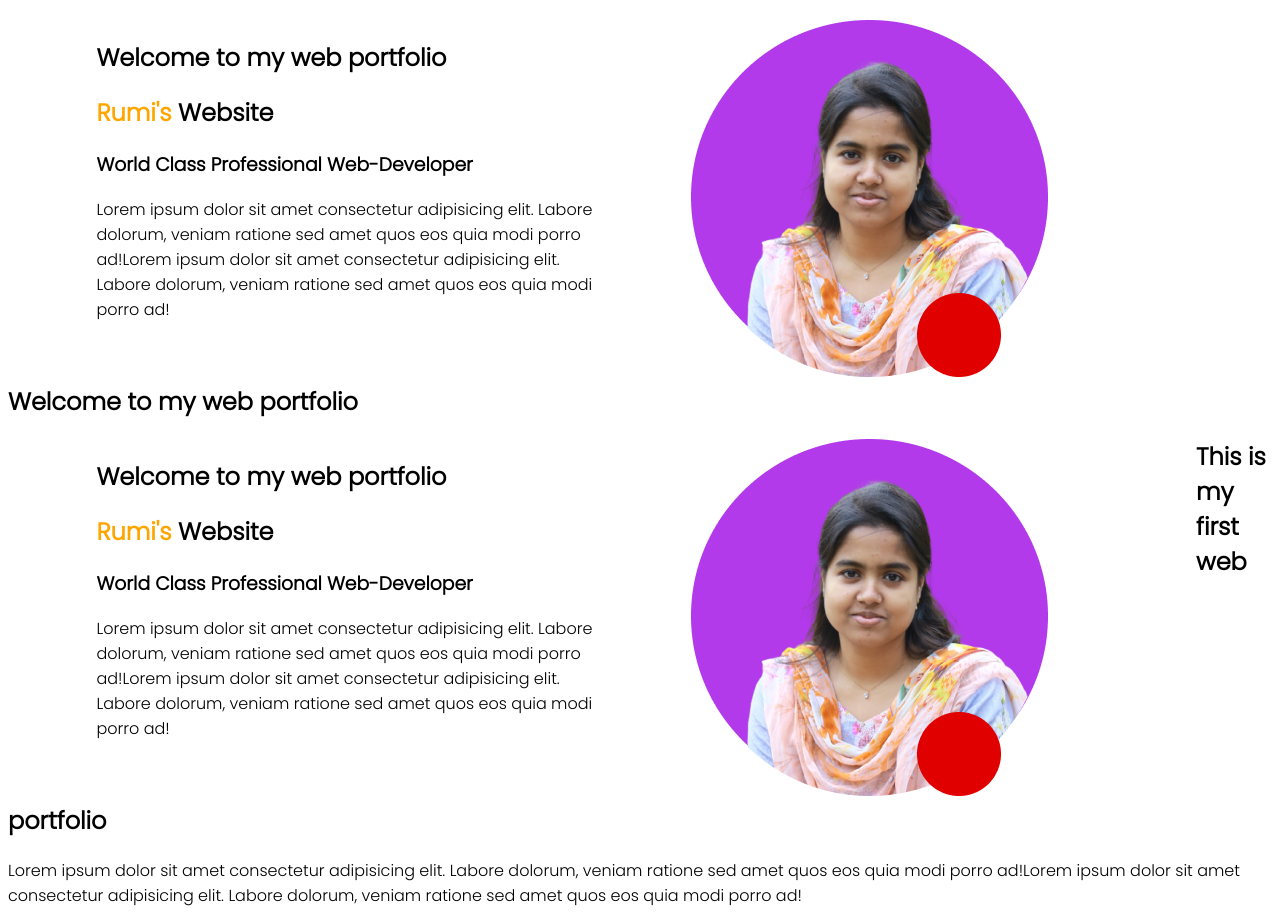
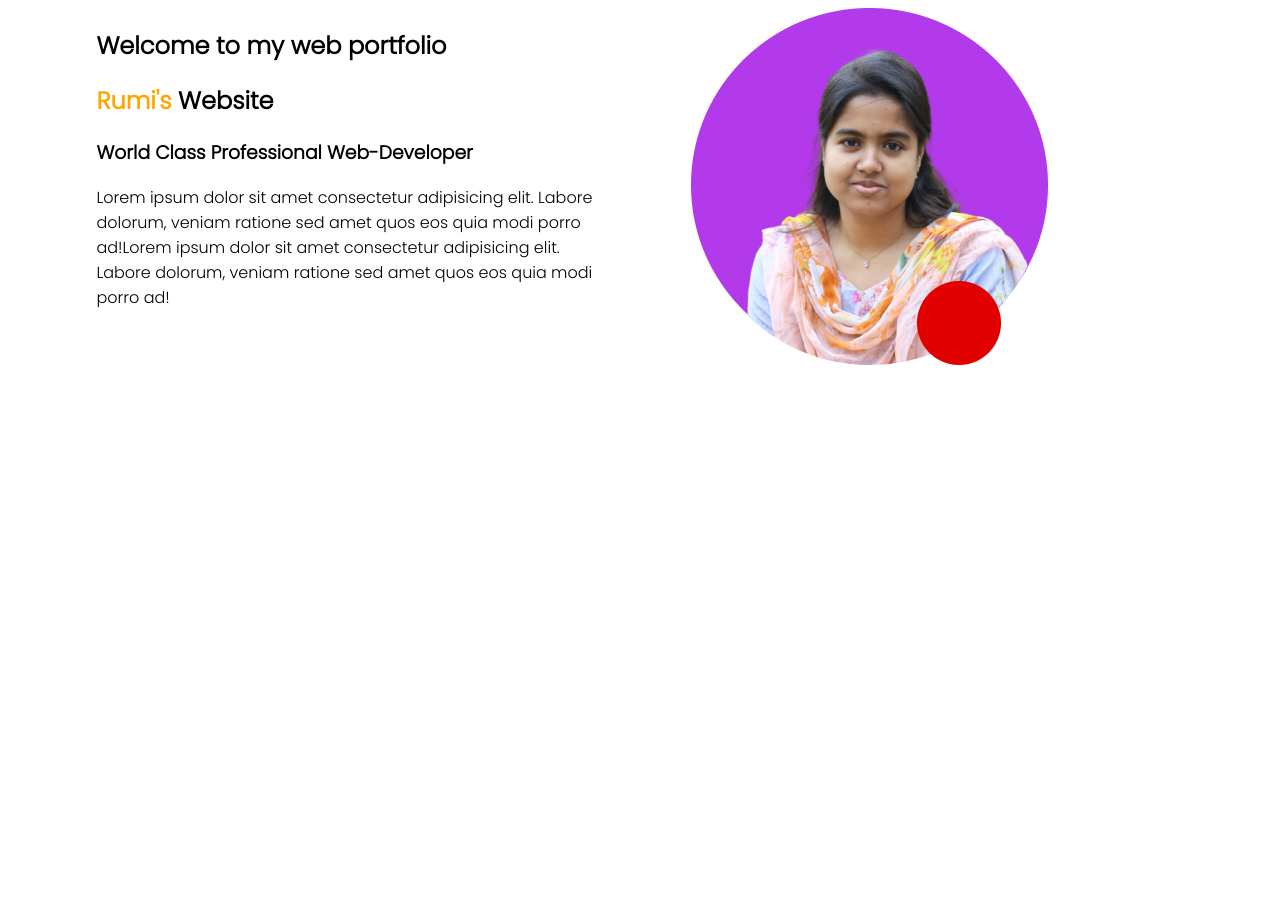
Before and after one commit to cerumiaktar/web-portfolio, a plain HTML site: page index.html in a window 1280 px wide. After the commit the page ends 800 px from the top, so only its background shows below. Drawn offline with Linux system fonts and the light colour scheme.

Commit message:
Update index.html

```diff
--- a/index.html
+++ b/index.html
@@ -21,23 +21,5 @@
             <img src="images/profile1.png" alt="profile1">
         </div>
     </section>
-    <section>
-       <h1>Welcome to my web portfolio</h1>
-     </section>
-    <section>
-        <div class="half-width">
-            <h1>Welcome to my web portfolio</h1>
-            <h1><span class="name-highlight">Rumi's</span> Website</h1>
-            <h3>World Class Professional Web-Developer</h3>
-            <p>Lorem ipsum dolor sit amet consectetur adipisicing elit. Labore dolorum, veniam ratione sed amet quos eos quia modi porro ad!Lorem ipsum dolor sit amet consectetur adipisicing elit. Labore dolorum, veniam ratione sed amet quos eos quia modi porro ad!</p>
-        </div>
-        <div class="half-width">
-            <img src="images/profile1.png" alt="profile image">
-        </div>
-    </section>
-    <section>
-        <h1>This is my first web portfolio</h1>
-        <p>Lorem ipsum dolor sit amet consectetur adipisicing elit. Labore dolorum, veniam ratione sed amet quos eos quia modi porro ad!Lorem ipsum dolor sit amet consectetur adipisicing elit. Labore dolorum, veniam ratione sed amet quos eos quia modi porro ad!</p>
-    </section>
 </body>
 </html>
```
